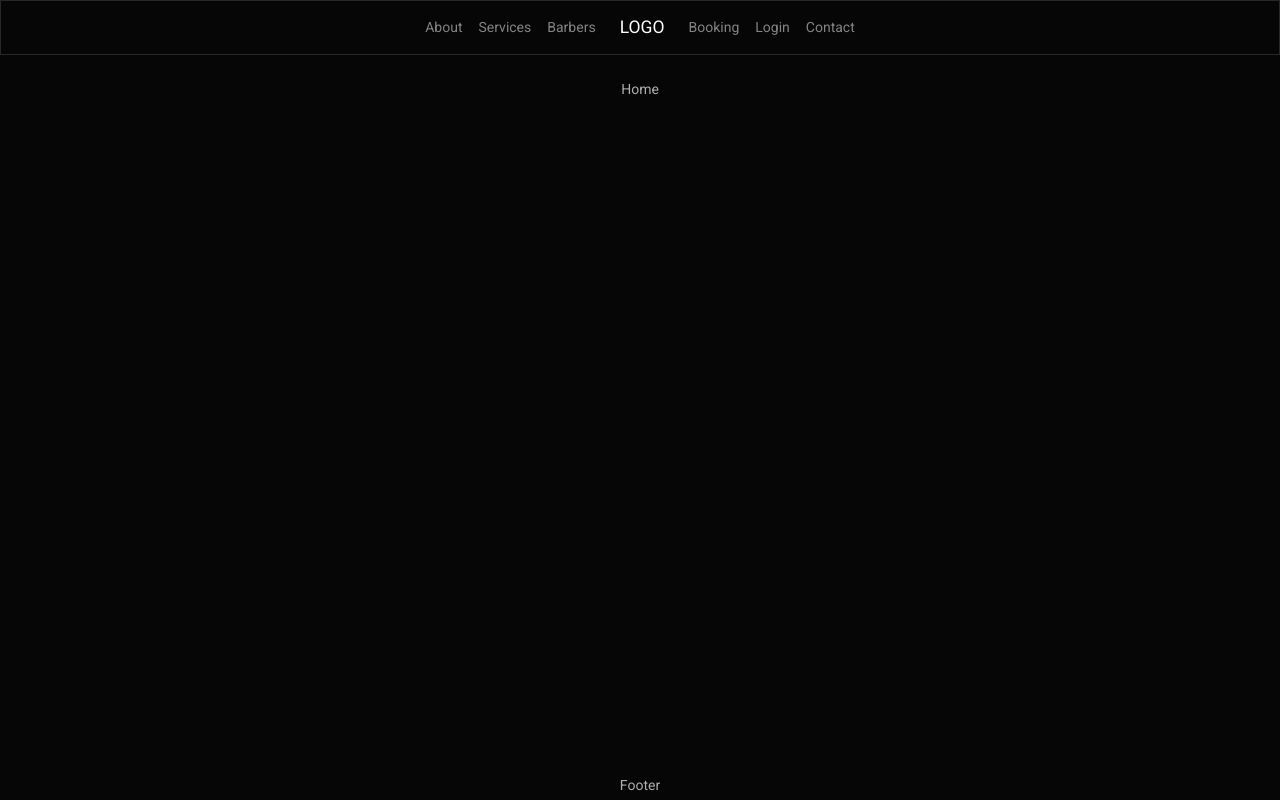
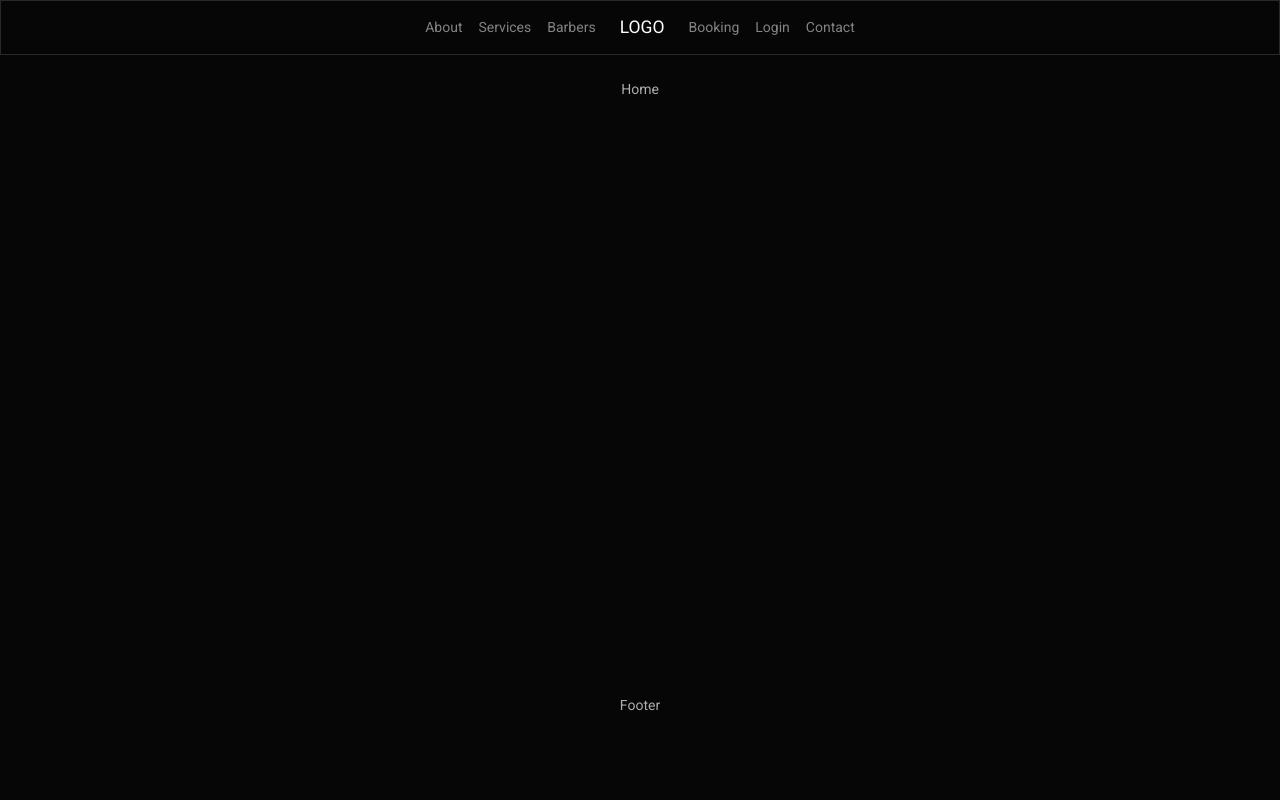
Before and after one commit to LukaszPlawinski/YourBarber, a React (Create React App) app in the folder frontend/: page / in a window 1280 px wide. Built offline with nearby package versions, Linux system fonts and the light colour scheme.

Commit message:
changed main section vh

```diff
--- a/frontend/src/index.css
+++ b/frontend/src/index.css
@@ -1,17 +1,17 @@
 body {
   margin: 0;
-  font-family: -apple-system, BlinkMacSystemFont, 'Segoe UI', 'Roboto', 'Oxygen',
-    'Ubuntu', 'Cantarell', 'Fira Sans', 'Droid Sans', 'Helvetica Neue',
+  font-family: -apple-system, BlinkMacSystemFont, "Segoe UI", "Roboto", "Oxygen",
+    "Ubuntu", "Cantarell", "Fira Sans", "Droid Sans", "Helvetica Neue",
     sans-serif;
   -webkit-font-smoothing: antialiased;
   -moz-osx-font-smoothing: grayscale;
 }
 
 code {
-  font-family: source-code-pro, Menlo, Monaco, Consolas, 'Courier New',
+  font-family: source-code-pro, Menlo, Monaco, Consolas, "Courier New",
     monospace;
 }
 
-main{
-  min-height: 90vh;
+main {
+  min-height: 80vh;
 }
```
